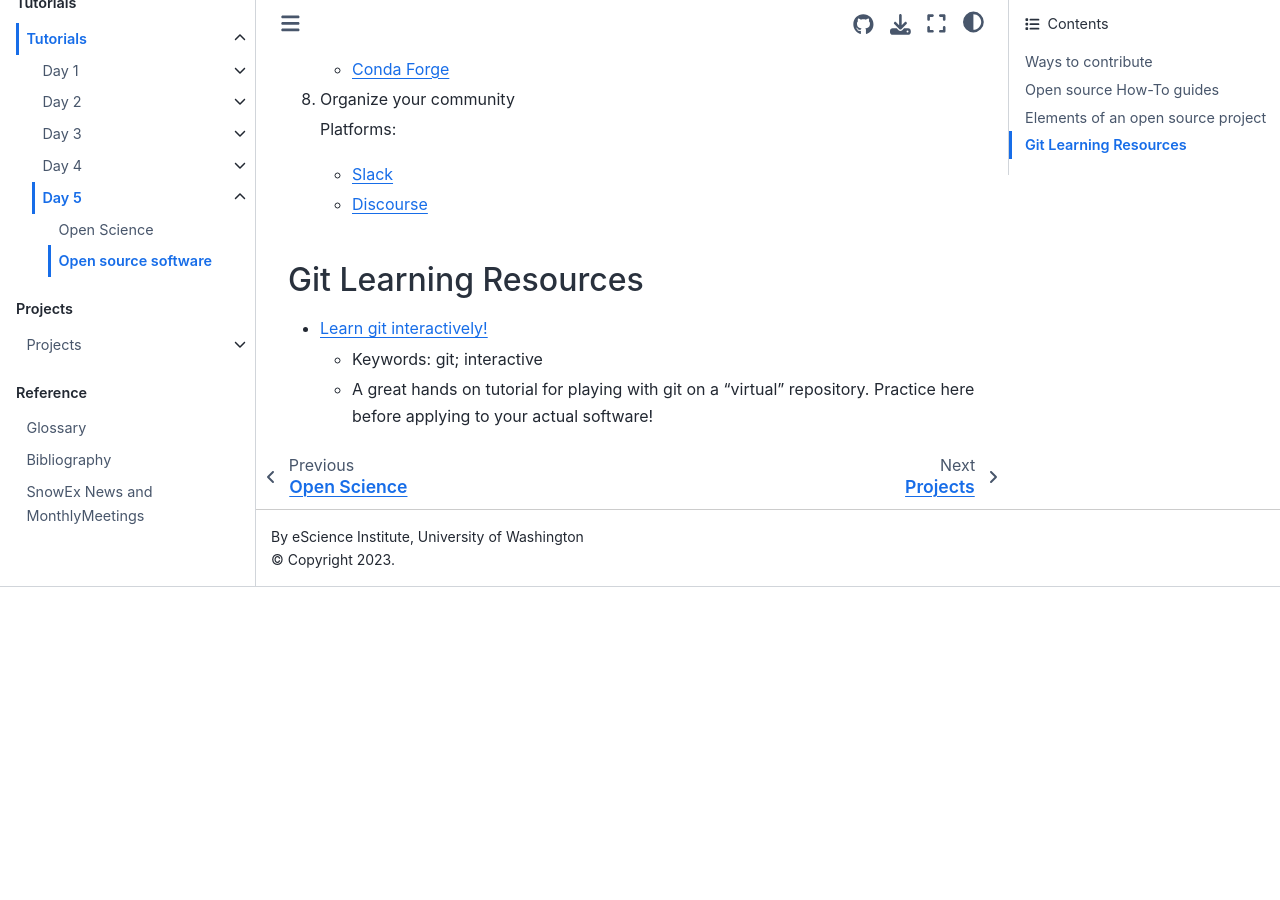
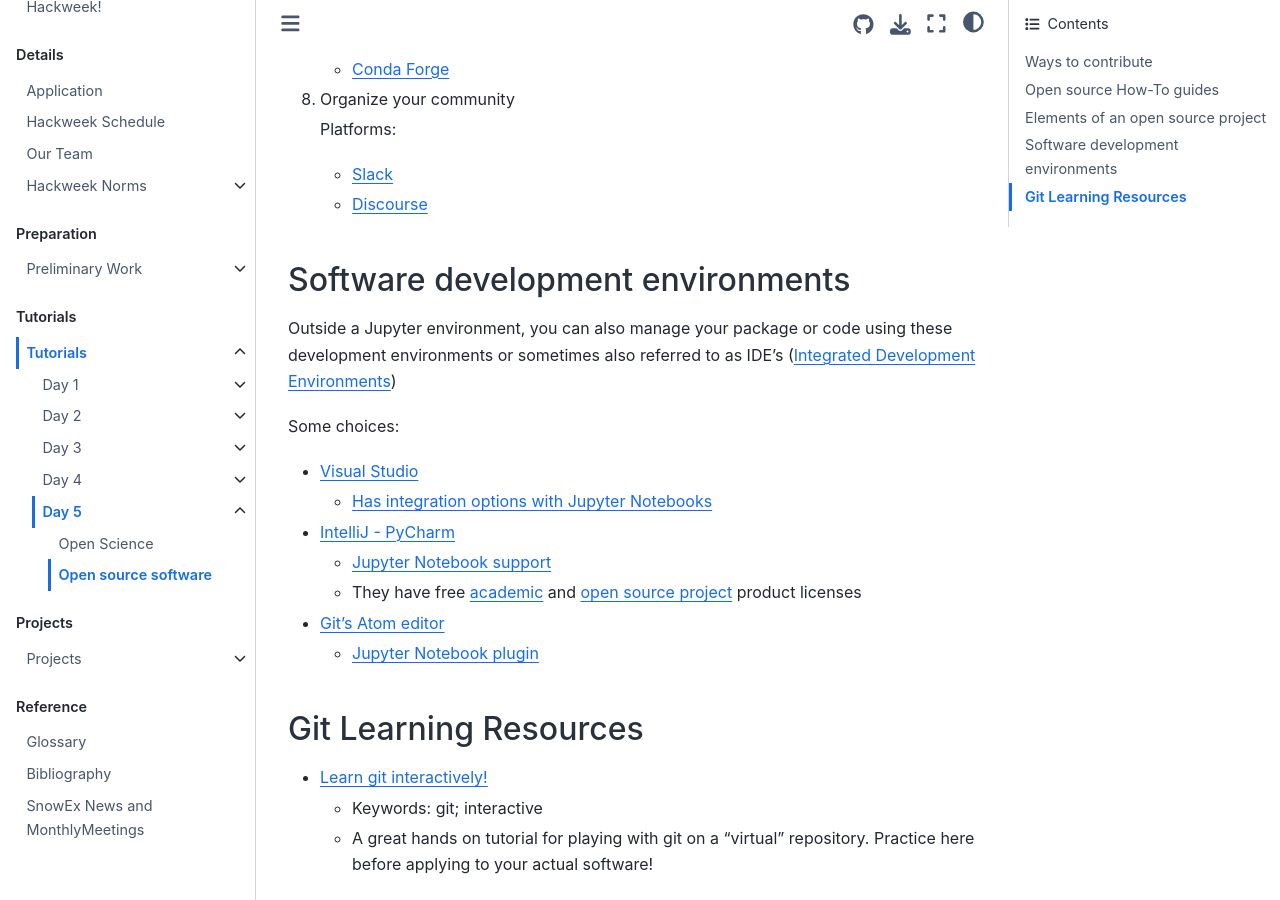
Before and after one commit to snowex-hackweek/website-2021, a Jupyter Book: the page built from book/tutorials/open_source_software.md, in a window 1280 px wide and 900 px high, scrolled down 2233 px. Built offline with Jupyter Book 1.0.4 settings and Sphinx 7.4.7 and the Sphinx Book theme 1.1.4, drawn with Linux system fonts in a browser that asks for light colours; pages that are not in the unit, such as notebooks, are missing from menus; before the commit the page ends 2820 px from its top, so only the background shows below that.

Commit message:
Open Source - Add tools (#140)

```diff
--- a/book/tutorials/open_source_software.md
+++ b/book/tutorials/open_source_software.md
@@ -90,6 +90,22 @@
    * [Slack](https://slack.com/)
    * [Discourse](https://www.discourse.org/)
 
+## Software development environments
+
+   Outside a Jupyter environment, you can also manage your package or code using
+   these development environments or sometimes also referred to as IDE's
+   ([Integrated Development Environments](https://en.wikipedia.org/wiki/Integrated_development_environment))
+
+   Some choices:
+   * [Visual Studio](https://visualstudio.microsoft.com/)
+     * [Has integration options with Jupyter Notebooks](https://code.visualstudio.com/docs/datascience/jupyter-notebooks)
+   * [IntelliJ - PyCharm](https://www.jetbrains.com/pycharm/)
+      * [Jupyter Notebook support](https://www.jetbrains.com/help/pycharm/jupyter-notebook-support.html)
+      * They have free [academic](https://www.jetbrains.com/community/education/#students) and
+        [open source project](https://www.jetbrains.com/community/opensource/#support) product licenses
+   * [Git's Atom editor](https://atom.io/)
+      * [Jupyter Notebook plugin](https://atom.io/packages/jupyter-notebook)
+
 ## Git Learning Resources
 - [Learn git interactively!](https://learngitbranching.js.org/)
    - Keywords: git; interactive
```
